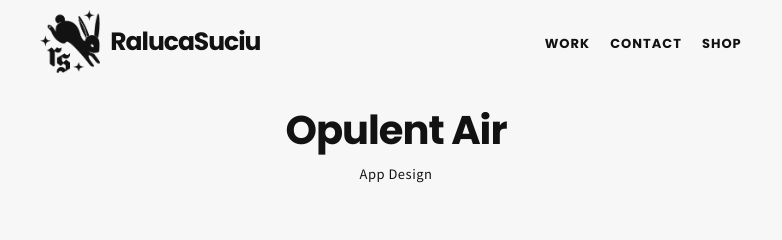
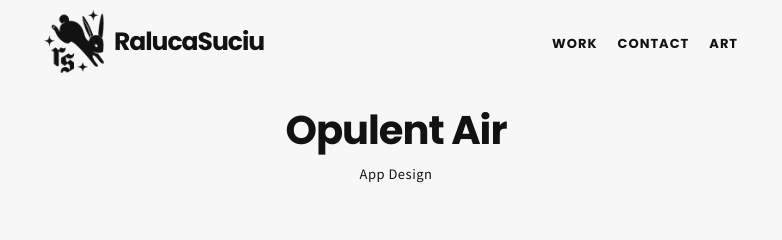
Before and after one commit to ralucasuciuart/portfolio, a plain HTML site: page opulent.html in a window 1280 px wide. Shown: the top 240 px of the page, 244-1026 px from the left. Drawn offline with Linux system fonts and the light colour scheme.

Commit message:
Changed SHOP in nav to ART link (artstation page)

```diff
--- a/opulent.html
+++ b/opulent.html
@@ -1,5 +1,6 @@
 <!DOCTYPE html>
 <html>
+
 <head>
 	<title>Opulent Air | Raluca Suciu | Graphic Designer</title>
 	<meta charset="utf-8">
@@ -7,6 +8,7 @@
 	<link rel="stylesheet" type="text/css" href="style.css">
 	<link rel="shortcut icon" type="image/png" href="/media/favicon.png">
 </head>
+
 <body>
 
 	<!-- NAVIGATION
@@ -20,7 +22,7 @@
 			<ul class="nav_links">
 				<li><a id="nav_a" href="index.html">WORK</a></li>
 				<li><a id="nav_a" href="contact.html">CONTACT</a></li>
- 	 	<li><a id="nav_a" href="https://www.creativefabrica.com/designer/ralucasuciuart">SHOP</a></li>
+				<li><a id="nav_a" href="https://www.artstation.com/ralucasuciuart">ART</a></li>
 			</ul>
 		</nav>
 	</div>
@@ -55,29 +57,50 @@
 		<h4 id="index_footer_h4">say hello!</h4>
 		<div class="footer_links">
 			<a id="footer_svg" href="https://www.behance.net/ralucasuciu">
-			<svg id="footer_svg_icon" data-name="footer_svg_icon" xmlns="http://www.w3.org/2000/svg" viewBox="0 0 100 100">
-				<path d="M222.82,167.2H212.34v-9.5h9.38a16.18,16.18,0,0,1,5.09.67q2.33,1,2.32,4a4.07,4.07,0,0,1-1.75,3.78A8.6,8.6,0,0,1,222.82,167.2Z" transform="translate(-188.62 -122.31)"/><path d="M230,179.69c0,2.65-.95,4.45-2.84,5.38a10.09,10.09,0,0,1-4.36.76H212.34V174.34H223a10.87,10.87,0,0,1,4.31.73A4.63,4.63,0,0,1,230,179.69Z" transform="translate(-188.62 -122.31)"/><path d="M238.62,122.31a50,50,0,1,0,50,50A50,50,0,0,0,238.62,122.31ZM246.15,151h23.06v6.12H246.15Zm-9,36.22a11.68,11.68,0,0,1-3.05,3.39,11.82,11.82,0,0,1-4.87,2.17,29.85,29.85,0,0,1-6.09.58H203.74V150.21h20.83q7.89.12,11.18,4.59a11,11,0,0,1,2,6.58,9.62,9.62,0,0,1-2,6.35,10.2,10.2,0,0,1-3.29,2.46,9.58,9.58,0,0,1,5,3.8,11.39,11.39,0,0,1,1.68,6.32A12.61,12.61,0,0,1,237.18,187.18Zm36.31-7.46H250.26q.19,4.8,3.34,6.73a8.44,8.44,0,0,0,4.59,1.2,6.47,6.47,0,0,0,6.35-3.66h8.51a10.36,10.36,0,0,1-3.09,5.76c-2.86,3.11-6.85,4.66-12,4.66a17.38,17.38,0,0,1-11.23-3.93q-4.86-3.91-4.86-12.76,0-8.28,4.39-12.71a15.4,15.4,0,0,1,11.4-4.42,18.07,18.07,0,0,1,7.5,1.5,12.93,12.93,0,0,1,5.51,4.71,15.67,15.67,0,0,1,2.54,6.59A41.42,41.42,0,0,1,273.49,179.72Zm-15.82-12.25a6.6,6.6,0,0,0-5,1.82,8.62,8.62,0,0,0-2.22,4.93h14.36a7,7,0,0,0-2.22-5A7.33,7.33,0,0,0,257.67,167.47Z" transform="translate(-188.62 -122.31)"/>
+				<svg id="footer_svg_icon" data-name="footer_svg_icon" xmlns="http://www.w3.org/2000/svg"
+					viewBox="0 0 100 100">
+					<path
+						d="M222.82,167.2H212.34v-9.5h9.38a16.18,16.18,0,0,1,5.09.67q2.33,1,2.32,4a4.07,4.07,0,0,1-1.75,3.78A8.6,8.6,0,0,1,222.82,167.2Z"
+						transform="translate(-188.62 -122.31)" />
+					<path
+						d="M230,179.69c0,2.65-.95,4.45-2.84,5.38a10.09,10.09,0,0,1-4.36.76H212.34V174.34H223a10.87,10.87,0,0,1,4.31.73A4.63,4.63,0,0,1,230,179.69Z"
+						transform="translate(-188.62 -122.31)" />
+					<path
+						d="M238.62,122.31a50,50,0,1,0,50,50A50,50,0,0,0,238.62,122.31ZM246.15,151h23.06v6.12H246.15Zm-9,36.22a11.68,11.68,0,0,1-3.05,3.39,11.82,11.82,0,0,1-4.87,2.17,29.85,29.85,0,0,1-6.09.58H203.74V150.21h20.83q7.89.12,11.18,4.59a11,11,0,0,1,2,6.58,9.62,9.62,0,0,1-2,6.35,10.2,10.2,0,0,1-3.29,2.46,9.58,9.58,0,0,1,5,3.8,11.39,11.39,0,0,1,1.68,6.32A12.61,12.61,0,0,1,237.18,187.18Zm36.31-7.46H250.26q.19,4.8,3.34,6.73a8.44,8.44,0,0,0,4.59,1.2,6.47,6.47,0,0,0,6.35-3.66h8.51a10.36,10.36,0,0,1-3.09,5.76c-2.86,3.11-6.85,4.66-12,4.66a17.38,17.38,0,0,1-11.23-3.93q-4.86-3.91-4.86-12.76,0-8.28,4.39-12.71a15.4,15.4,0,0,1,11.4-4.42,18.07,18.07,0,0,1,7.5,1.5,12.93,12.93,0,0,1,5.51,4.71,15.67,15.67,0,0,1,2.54,6.59A41.42,41.42,0,0,1,273.49,179.72Zm-15.82-12.25a6.6,6.6,0,0,0-5,1.82,8.62,8.62,0,0,0-2.22,4.93h14.36a7,7,0,0,0-2.22-5A7.33,7.33,0,0,0,257.67,167.47Z"
+						transform="translate(-188.62 -122.31)" />
 				</svg>
 			</a>
 			<a id="footer_svg" href="mailto:ralucasuciuart@gmail.com">
-			<svg id="footer_svg_email" data-name="footer_svg" xmlns="http://www.w3.org/2000/svg" viewBox="0 0 111 111">
-				<path class="cls-1" d="M275,199.15v51.7A24.15,24.15,0,0,1,250.85,275h-51.7A24.15,24.15,0,0,1,175,250.85v-51.7A24.14,24.14,0,0,1,199.15,175h51.7A24.14,24.14,0,0,1,275,199.15Z" transform="translate(-169.5 -169.5)"/><path class="cls-2" d="M273.84,191.75c-4.91,25.34-24.91,44.3-48.84,44.3s-43.93-19-48.84-44.3a24.15,24.15,0,0,1,23-16.75h51.7A24.15,24.15,0,0,1,273.84,191.75Z" transform="translate(-169.5 -169.5)"/>
+				<svg id="footer_svg_email" data-name="footer_svg" xmlns="http://www.w3.org/2000/svg"
+					viewBox="0 0 111 111">
+					<path class="cls-1"
+						d="M275,199.15v51.7A24.15,24.15,0,0,1,250.85,275h-51.7A24.15,24.15,0,0,1,175,250.85v-51.7A24.14,24.14,0,0,1,199.15,175h51.7A24.14,24.14,0,0,1,275,199.15Z"
+						transform="translate(-169.5 -169.5)" />
+					<path class="cls-2"
+						d="M273.84,191.75c-4.91,25.34-24.91,44.3-48.84,44.3s-43.93-19-48.84-44.3a24.15,24.15,0,0,1,23-16.75h51.7A24.15,24.15,0,0,1,273.84,191.75Z"
+						transform="translate(-169.5 -169.5)" />
 				</svg>
 			</a>
 			<a id="footer_svg" href="https://github.com/ralucasuciuart/">
-			<svg id="footer_svg_icon" data-name="footer_svg_icon" xmlns="http://www.w3.org/2000/svg" viewBox="0 0 100 97.53">
-				<path class="cls-1" d="M265.48,227.23a50,50,0,0,0-15.8,97.44c2.5.46,3.41-1.08,3.41-2.41s0-4.33-.06-8.5c-13.91,3-16.85-6.7-16.85-6.7-2.27-5.78-5.55-7.32-5.55-7.32-4.54-3.1.35-3,.35-3,5,.36,7.65,5.16,7.65,5.16,4.47,7.64,11.71,5.43,14.56,4.15a10.64,10.64,0,0,1,3.17-6.68c-11.1-1.27-22.77-5.56-22.77-24.72a19.3,19.3,0,0,1,5.14-13.41c-.51-1.27-2.23-6.35.49-13.24,0,0,4.2-1.34,13.75,5.13a47.49,47.49,0,0,1,25,0c9.54-6.47,13.73-5.13,13.73-5.13,2.73,6.89,1,12,.5,13.24a19.26,19.26,0,0,1,5.14,13.41c0,19.21-11.69,23.44-22.83,24.68,1.8,1.54,3.4,4.59,3.4,9.26,0,6.68-.07,12.07-.07,13.71,0,1.34.9,2.89,3.44,2.41a50,50,0,0,0-15.84-97.44Z" transform="translate(-215.49 -227.23)"/>
+				<svg id="footer_svg_icon" data-name="footer_svg_icon" xmlns="http://www.w3.org/2000/svg"
+					viewBox="0 0 100 97.53">
+					<path class="cls-1"
+						d="M265.48,227.23a50,50,0,0,0-15.8,97.44c2.5.46,3.41-1.08,3.41-2.41s0-4.33-.06-8.5c-13.91,3-16.85-6.7-16.85-6.7-2.27-5.78-5.55-7.32-5.55-7.32-4.54-3.1.35-3,.35-3,5,.36,7.65,5.16,7.65,5.16,4.47,7.64,11.71,5.43,14.56,4.15a10.64,10.64,0,0,1,3.17-6.68c-11.1-1.27-22.77-5.56-22.77-24.72a19.3,19.3,0,0,1,5.14-13.41c-.51-1.27-2.23-6.35.49-13.24,0,0,4.2-1.34,13.75,5.13a47.49,47.49,0,0,1,25,0c9.54-6.47,13.73-5.13,13.73-5.13,2.73,6.89,1,12,.5,13.24a19.26,19.26,0,0,1,5.14,13.41c0,19.21-11.69,23.44-22.83,24.68,1.8,1.54,3.4,4.59,3.4,9.26,0,6.68-.07,12.07-.07,13.71,0,1.34.9,2.89,3.44,2.41a50,50,0,0,0-15.84-97.44Z"
+						transform="translate(-215.49 -227.23)" />
 				</svg>
 			</a>
 		</div>
-	<span id="copyright">Copyright 2021 - Raluca Suciu<br>Website under construction. If you notice any bugs please contact me by email or GitHub! Thank you</span>
+		<span id="copyright">Copyright 2021 - Raluca Suciu<br>Website under construction. If you notice any bugs please
+			contact me by email or GitHub! Thank you</span>
 	</footer>
 
 	<script type="text/javascript">
-	function topFunction(){
+		function topFunction() {
 			document.body.scrollTop = 0;
-	document.documentElement.scrollTop = 0;}
+			document.documentElement.scrollTop = 0;
+		}
 	</script>
 
 </body>
+
 </html>
```
Also changed, not shown: 8ball.html (+1 -1 lines), contact.html (+1 -1 lines), index.html (+1 -1 lines), koffee.html (+1 -1 lines), lettering1.html (+1 -1 lines), logo1.html (+1 -1 lines), logo2.html (+1 -1 lines), logofolio1.html (+1 -1 lines), mnar.html (+1 -1 lines), oracle.html (+1 -1 lines), remoon.html (+1 -1 lines), willow.html (+1 -1 lines), zephyr.html (+1 -1 lines). Lines whose indentation alone changed are shown as unchanged.
